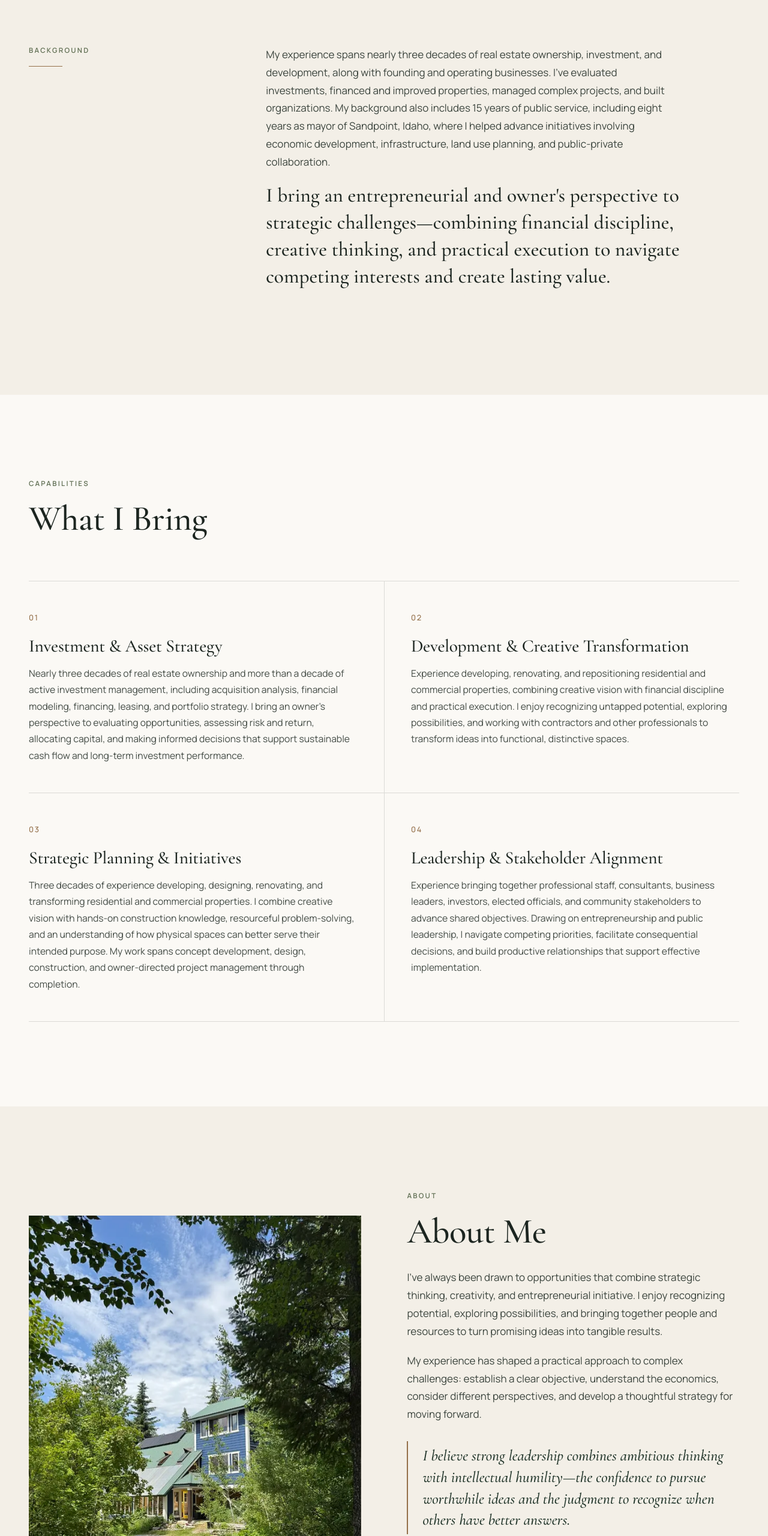
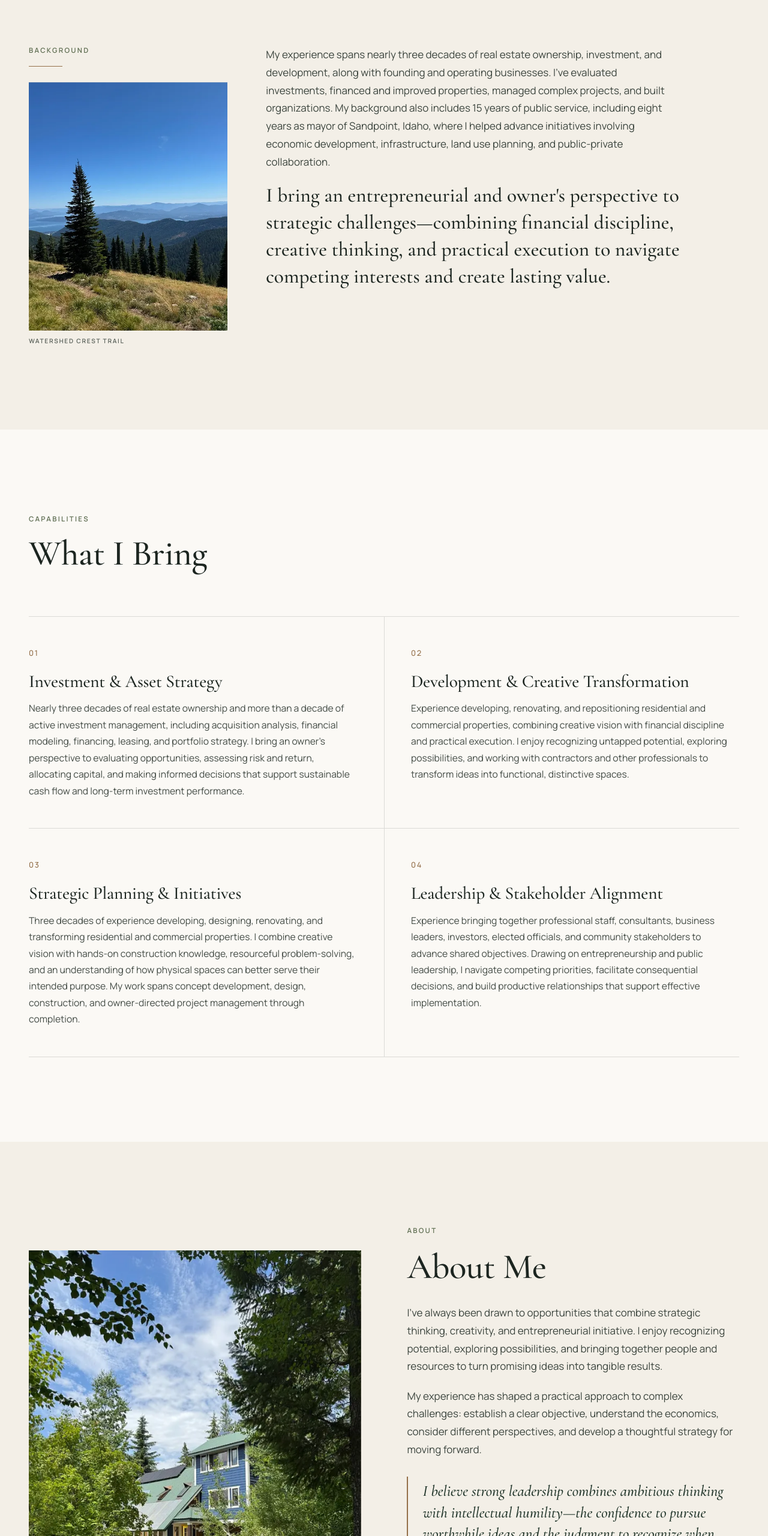
Before and after one commit to viranga-lakshan/site-preview-7k3q, a plain HTML site: page shelby/index.html in a window 1280 px wide. Shown: the part 1020-3580 px from the top of the page at 60% size. Drawn offline with nearby package versions, Linux system fonts and the light colour scheme.

Commit message:
Fix scroll-reveal images not appearing; add photo to Background column
The reveal clipped the observed wrapper, so IntersectionObserver never fired.
Clip the inner image instead, and load revealed photos eagerly.

Co-Authored-By: Claude Opus 5.5 <noreply@anthropic.com>

```diff
--- a/shelby/css/site.css
+++ b/shelby/css/site.css
@@ -83,6 +83,10 @@ h1,h2,h3{font-family:var(--serif);font-weight:500;line-height:1.08;margin:0;lett
 .intro .big{font:500 clamp(1.6rem,2.6vw,2.25rem)/1.35 var(--serif);color:var(--ink);margin-bottom:1em}
 .intro .rest{color:#3b443d;max-width:40em}
 .intro .label{position:sticky;top:110px;align-self:start}
+.intro-media{margin:26px 0 0;overflow:hidden;background:var(--paper-3)}
+.intro-media img{width:100%;aspect-ratio:4/5;object-fit:cover;object-position:45% 50%}
+.intro-media figcaption{padding-top:10px;font:600 .64rem/1.4 var(--sans);letter-spacing:.16em;text-transform:uppercase;color:var(--muted);background:var(--paper)}
+.intro{align-items:start}
 .rule{display:block;width:56px;height:1px;background:var(--bronze);margin:18px 0}
 
 /* capabilities */
@@ -193,8 +197,9 @@ h1,h2,h3{font-family:var(--serif);font-weight:500;line-height:1.08;margin:0;lett
 .js .rv{opacity:0;transform:translateY(26px);transition:opacity 1s var(--ease),transform 1s var(--ease)}
 .js .rv.in{opacity:1;transform:none}
 .js .rv-d1{transition-delay:.08s}.js .rv-d2{transition-delay:.16s}.js .rv-d3{transition-delay:.24s}
-.js .rv-img{clip-path:inset(0 0 100% 0);transition:clip-path 1.3s var(--ease)}
-.js .rv-img.in{clip-path:inset(0 0 0 0)}
+/* clip the image, not the observed wrapper: a fully clipped target never reports as intersecting */
+.js .rv-img>img{clip-path:inset(0 0 100% 0);transition:clip-path 1.3s var(--ease)}
+.js .rv-img.in>img{clip-path:inset(0 0 0 0)}
 .js .hero .line{display:block;overflow:hidden}
 .js .hero .line>span{display:block;transform:translateY(105%);transition:transform 1.1s var(--ease)}
 .js .loaded .hero .line>span{transform:none}
@@ -203,7 +208,7 @@ h1,h2,h3{font-family:var(--serif);font-weight:500;line-height:1.08;margin:0;lett
 
 @media (prefers-reduced-motion:reduce){
   *,*::before,*::after{animation:none!important;transition:none!important;scroll-behavior:auto!important}
-  .js .rv,.js .rv-img,.js .hero .line>span{opacity:1;transform:none;clip-path:none}
+  .js .rv,.js .rv-img>img,.js .hero .line>span{opacity:1;transform:none;clip-path:none}
 }
 
 /* ---------- responsive ---------- */
@@ -214,6 +219,8 @@ h1,h2,h3{font-family:var(--serif);font-weight:500;line-height:1.08;margin:0;lett
   .hero-tag{left:0}
   .section-head,.intro,.about,.contact-grid{grid-template-columns:1fr}
   .intro .label{position:static}
+  .intro-media{max-width:520px}
+  .intro-media img{aspect-ratio:4/3}
   .project,.project:nth-of-type(even){grid-template-columns:1fr}
   .project:nth-of-type(even) .p-media{order:0}
   .p-body{position:static}
--- a/shelby/index.html
+++ b/shelby/index.html
@@ -64,7 +64,10 @@
 
   <section class="section">
     <div class="wrap intro">
-      <div class="label rv"><div class="eyebrow">Background</div><span class="rule"></span></div>
+      <div class="label">
+        <div class="rv"><div class="eyebrow">Background</div><span class="rule"></span></div>
+        <figure class="intro-media rv-img"><img src="img/trail-landscape-800.webp" srcset="img/trail-landscape-800.webp 800w, img/trail-landscape-1600.webp 1600w" sizes="(max-width:980px) 92vw, 30vw" width="800" height="600" alt="View from Watershed Crest Trail"><figcaption>Watershed Crest Trail</figcaption></figure>
+      </div>
       <div>
         <p class="rest rv">My experience spans nearly three decades of real estate ownership, investment, and development, along with founding and operating businesses. I've evaluated investments, financed and improved properties, managed complex projects, and built organizations. My background also includes 15 years of public service, including eight years as mayor of Sandpoint, Idaho, where I helped advance initiatives involving economic development, infrastructure, land use planning, and public-private collaboration.</p>
         <p class="big rv">I bring an entrepreneurial and owner's perspective to strategic challenges—combining financial discipline, creative thinking, and practical execution to navigate competing interests and create lasting value.</p>
@@ -89,7 +92,7 @@
   <section class="section">
     <div class="wrap about">
       <figure class="about-media rv-img" style="margin:0">
-        <img data-parallax src="img/forest-house-1100.webp" srcset="img/forest-house-700.webp 700w, img/forest-house-1100.webp 1100w" sizes="(max-width:980px) 92vw, 46vw" width="1100" height="1467" loading="lazy" alt="Forest residence approached by a wooded driveway">
+        <img data-parallax src="img/forest-house-1100.webp" srcset="img/forest-house-700.webp 700w, img/forest-house-1100.webp 1100w" sizes="(max-width:980px) 92vw, 46vw" width="1100" height="1467" alt="Forest residence approached by a wooded driveway">
         <figcaption>Forest residence</figcaption>
       </figure>
       <div>
--- a/watershed/css/site.css
+++ b/watershed/css/site.css
@@ -160,15 +160,16 @@ h1,h2,h3{font-family:var(--serif);font-weight:400;line-height:1.1;margin:0;lette
 .js .rv{opacity:0;transform:translateY(26px);transition:opacity 1s var(--ease),transform 1s var(--ease)}
 .js .rv.in{opacity:1;transform:none}
 .js .rv-d1{transition-delay:.08s}.js .rv-d2{transition-delay:.16s}.js .rv-d3{transition-delay:.24s}
-.js .rv-img{clip-path:inset(0 100% 0 0);transition:clip-path 1.3s var(--ease)}
-.js .rv-img.in{clip-path:inset(0 0 0 0)}
+/* clip the image, not the observed wrapper: a fully clipped target never reports as intersecting */
+.js .rv-img>img{clip-path:inset(0 100% 0 0);transition:clip-path 1.3s var(--ease)}
+.js .rv-img.in>img{clip-path:inset(0 0 0 0)}
 .js .hero .line{display:block;overflow:hidden;padding-bottom:.06em}
 .js .hero .line>span{display:block;transform:translateY(105%);transition:transform 1.1s var(--ease)}
 .js .loaded .hero .line>span{transform:none}
 .js .loaded .hero .line:nth-child(2)>span{transition-delay:.1s}
 @media (prefers-reduced-motion:reduce){
   *,*::before,*::after{animation:none!important;transition:none!important;scroll-behavior:auto!important}
-  .js .rv,.js .rv-img,.js .hero .line>span{opacity:1;transform:none;clip-path:none}
+  .js .rv,.js .rv-img>img,.js .hero .line>span{opacity:1;transform:none;clip-path:none}
   .hero-bg img{transform:none}
 }
 
```
Also changed, not shown: watershed/approach.html (+1 -1 lines), watershed/index.html (+1 -1 lines), watershed/services.html (+1 -1 lines).
